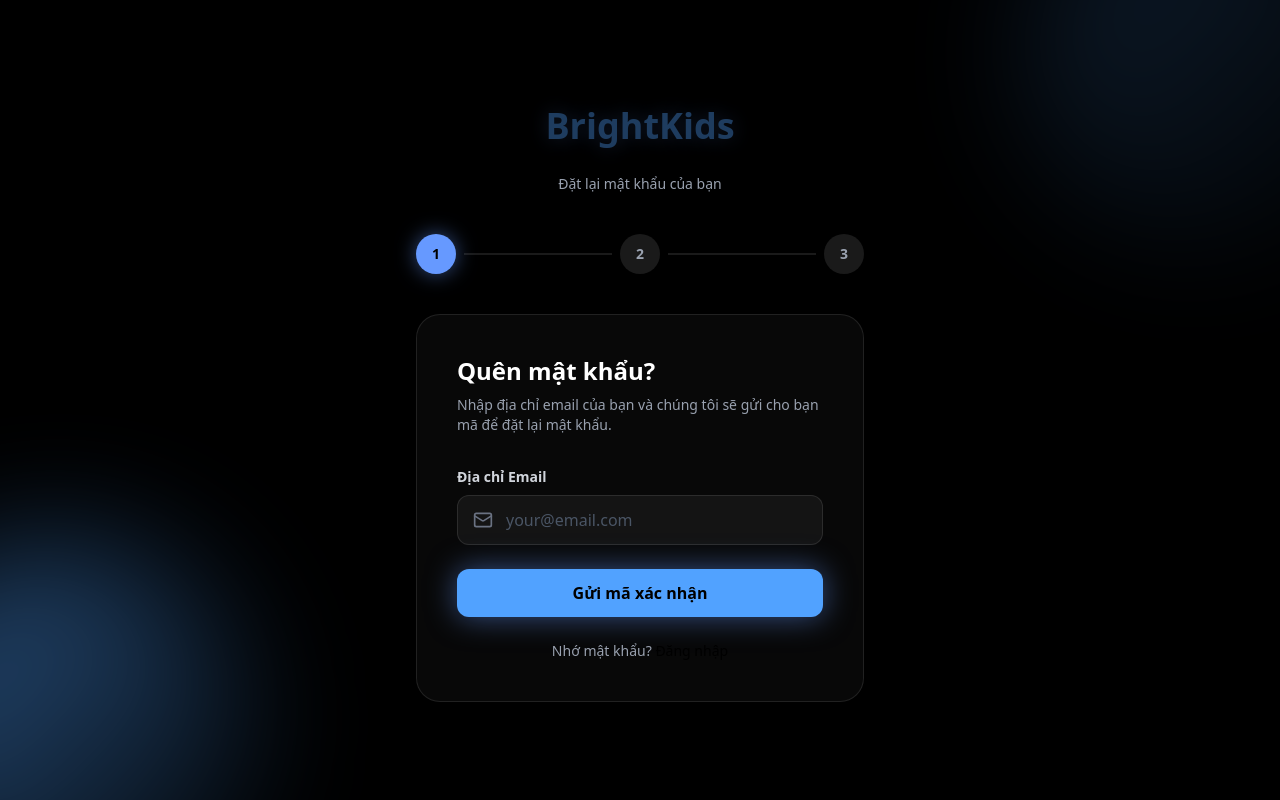
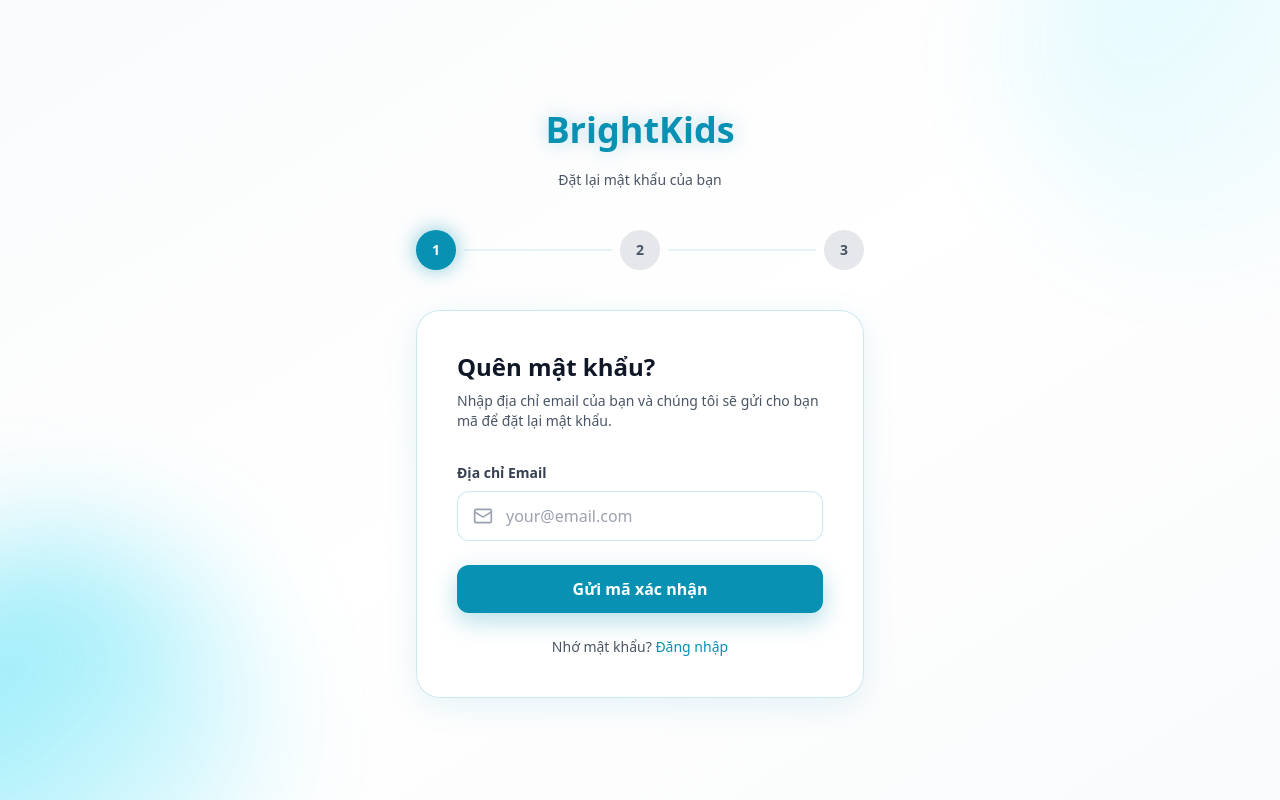
Before and after one commit to minhthienpham14395/LMS-FE, a React (Vite) app: page /forgot-password in a window 1280 px wide. Built offline with nearby package versions, Linux system fonts and the light colour scheme.

Commit message:
update forgot-password light theme

```diff
--- a/src/views/ForgotPassword.tsx
+++ b/src/views/ForgotPassword.tsx
@@ -13,6 +13,8 @@ export default function ForgotPassword() {
   const [loading, setLoading] = useState(false);
   const [errors, setErrors] = useState({});
   const [passwordStrength, setPasswordStrength] = useState(0);
+
+  const accentColor = "#0891b2"; // Teal accent color
 
   const calculatePasswordStrength = (password) => {
     let strength = 0;
@@ -128,7 +130,7 @@ export default function ForgotPassword() {
   };
 
   const getPasswordStrengthColor = () => {
-    if (passwordStrength === 0) return "bg-gray-500";
+    if (passwordStrength === 0) return "bg-gray-400";
     if (passwordStrength <= 2) return "bg-red-500";
     if (passwordStrength <= 3) return "bg-yellow-500";
     return "bg-green-500";
@@ -142,7 +144,7 @@ export default function ForgotPassword() {
   };
 
   return (
-    <div className="min-h-screen bg-black text-white flex items-center justify-center px-4 py-12 relative overflow-hidden">
+    <div className="min-h-screen bg-gradient-to-br from-gray-50 via-white to-gray-50 text-gray-900 flex items-center justify-center px-4 py-12 relative overflow-hidden">
       <style>{`
         @keyframes slideIn {
           from {
@@ -199,27 +201,33 @@ export default function ForgotPassword() {
         }
 
         .glass-effect {
-          background: rgba(255, 255, 255, 0.03);
+          background: rgba(255, 255, 255, 0.9);
+          border: 1px solid rgba(8, 145, 178, 0.2);
+          box-shadow: 0 8px 32px rgba(8, 145, 178, 0.1);
           backdrop-filter: blur(10px);
-          border: 1px solid rgba(255, 255, 255, 0.1);
         }
 
         .input-field {
-          background: rgba(255, 255, 255, 0.05);
-          border: 1px solid rgba(255, 255, 255, 0.1);
+          background: rgba(255, 255, 255, 0.95);
+          border: 1px solid rgba(8, 145, 178, 0.2);
+          color: #111827;
           transition: all 0.3s ease;
         }
 
         .input-field:focus {
           outline: none;
-          background: rgba(102, 153, 255, 0.1);
-          border-color: #6699FF;
-          box-shadow: 0 0 15px rgba(102, 153, 255, 0.3);
+          background: rgba(255, 255, 255, 1);
+          border-color: #0891b2;
+          box-shadow: 0 0 15px rgba(8, 145, 178, 0.3);
         }
 
         .input-field.error {
           border-color: #ef4444 !important;
           background-color: rgba(239, 68, 68, 0.05) !important;
+        }
+
+        .input-field::placeholder {
+          color: #9CA3AF;
         }
 
         .btn-primary {
@@ -228,11 +236,11 @@ export default function ForgotPassword() {
 
         .btn-primary:hover:not(:disabled) {
           transform: translateY(-2px);
-          box-shadow: 0 0 30px rgba(102, 153, 255, 0.6);
+          box-shadow: 0 12px 32px rgba(8, 145, 178, 0.3);
         }
 
         .btn-primary:disabled {
-          opacity: 0.5;
+          opacity: 0.6;
           cursor: not-allowed;
         }
 
@@ -240,9 +248,9 @@ export default function ForgotPassword() {
           display: inline-block;
           width: 20px;
           height: 20px;
-          border: 3px solid rgba(102, 153, 255, 0.3);
+          border: 3px solid rgba(8, 145, 178, 0.3);
           border-radius: 50%;
-          border-top-color: #6699FF;
+          border-top-color: #0891b2;
           animation: spin 1s linear infinite;
         }
 
@@ -265,18 +273,18 @@ export default function ForgotPassword() {
         }
 
         .step-indicator.active {
-          background: #6699FF;
-          color: black;
-          box-shadow: 0 0 20px rgba(102, 153, 255, 0.5);
+          background: #0891b2;
+          color: white;
+          box-shadow: 0 0 20px rgba(8, 145, 178, 0.5);
         }
 
         .step-line {
           height: 2px;
-          background: rgba(255, 255, 255, 0.1);
+          background: rgba(8, 145, 178, 0.1);
         }
 
         .step-line.active {
-          background: #6699FF;
+          background: #0891b2;
         }
 
         .success-icon {
@@ -305,7 +313,7 @@ export default function ForgotPassword() {
 
         .password-strength-bar {
           height: 4px;
-          background: rgba(255, 255, 255, 0.1);
+          background: rgba(8, 145, 178, 0.1);
           border-radius: 2px;
           margin-top: 0.5rem;
           overflow: hidden;
@@ -319,19 +327,22 @@ export default function ForgotPassword() {
       `}</style>
 
       {/* Background Elements */}
-      <div className="absolute w-96 h-96 rounded-full blur-3xl bg-gradient-to-br from-blue-400 to-transparent opacity-20 top-0 right-0 -translate-y-32 translate-x-32 float-circle"></div>
-      <div className="absolute w-96 h-96 rounded-full blur-3xl bg-gradient-to-br from-blue-400 to-transparent opacity-15 bottom-0 left-0 -translate-x-32 translate-y-32 pulse-circle"></div>
+      <div className="absolute w-96 h-96 rounded-full blur-3xl bg-gradient-to-br from-cyan-400 to-transparent opacity-15 top-0 right-0 -translate-y-32 translate-x-32 float-circle"></div>
+      <div className="absolute w-96 h-96 rounded-full blur-3xl bg-gradient-to-br from-cyan-400 to-transparent opacity-10 bottom-0 left-0 -translate-x-32 translate-y-32 pulse-circle"></div>
 
       <div className="w-full max-w-md relative z-10">
         {/* Logo */}
         <div className="text-center mb-10 container">
           <div
-            className="text-4xl font-black text-blue-400 mb-2 glow-border inline-block px-6 py-2 rounded-xl"
-            style={{ textShadow: "0 0 20px rgba(102, 153, 255, 0.5)" }}
+            className="text-4xl font-black rounded-xl px-6 py-2 inline-block"
+            style={{
+              color: "#0891b2",
+              textShadow: "0 0 20px rgba(8, 145, 178, 0.3)",
+            }}
           >
             BrightKids
           </div>
-          <p className="text-gray-400 text-sm mt-3">Đặt lại mật khẩu của bạn</p>
+          <p className="text-gray-600 text-sm mt-3">Đặt lại mật khẩu của bạn</p>
         </div>
 
         {/* Step Indicator */}
@@ -339,7 +350,7 @@ export default function ForgotPassword() {
           <div className="flex items-center justify-between mb-10 container">
             <div
               className={`step-indicator w-10 h-10 rounded-full flex items-center justify-center font-bold text-sm ${
-                step === "email" ? "active" : "bg-white/10 text-gray-400"
+                step === "email" ? "active" : "bg-gray-200 text-gray-600"
               }`}
             >
               1
@@ -353,7 +364,7 @@ export default function ForgotPassword() {
               className={`step-indicator w-10 h-10 rounded-full flex items-center justify-center font-bold text-sm ${
                 ["otp", "newpassword", "success"].includes(step)
                   ? "active"
-                  : "bg-white/10 text-gray-400"
+                  : "bg-gray-200 text-gray-600"
               }`}
             >
               2
@@ -365,7 +376,7 @@ export default function ForgotPassword() {
             ></div>
             <div
               className={`step-indicator w-10 h-10 rounded-full flex items-center justify-center font-bold text-sm ${
-                step === "success" ? "active" : "bg-white/10 text-gray-400"
+                step === "success" ? "active" : "bg-gray-200 text-gray-600"
               }`}
             >
               3
@@ -376,10 +387,10 @@ export default function ForgotPassword() {
         {/* Email Step */}
         {step === "email" && (
           <div className="glass-effect rounded-3xl p-10 container">
-            <h2 className="text-2xl font-black text-white mb-2">
+            <h2 className="text-2xl font-black text-gray-900 mb-2">
               Quên mật khẩu?
             </h2>
-            <p className="text-gray-400 text-sm mb-8">
+            <p className="text-gray-600 text-sm mb-8">
               Nhập địa chỉ email của bạn và chúng tôi sẽ gửi cho bạn mã để đặt
               lại mật khẩu.
             </p>
@@ -388,13 +399,13 @@ export default function ForgotPassword() {
               <div>
                 <label
                   htmlFor="email"
-                  className="block mb-2 text-sm font-semibold text-gray-300"
+                  className="block mb-2 text-sm font-semibold text-gray-700"
                 >
                   Địa chỉ Email
                 </label>
                 <div className="relative">
                   <Mail
-                    className="absolute left-4 top-1/2 -translate-y-1/2 text-gray-500"
+                    className="absolute left-4 top-1/2 -translate-y-1/2 text-gray-400"
                     size={20}
                   />
                   <input
@@ -403,7 +414,7 @@ export default function ForgotPassword() {
                     value={email}
                     onChange={(e) => setEmail(e.target.value)}
                     placeholder="your@email.com"
-                    className={`w-full input-field pl-12 px-4 py-3 rounded-xl text-white placeholder-gray-600 ${
+                    className={`w-full input-field pl-12 px-4 py-3 rounded-xl placeholder-gray-400 ${
                       errors.email ? "error" : ""
                     }`}
                   />
@@ -414,8 +425,11 @@ export default function ForgotPassword() {
               <button
                 type="submit"
                 disabled={loading}
-                className="w-full btn-primary bg-blue-400 hover:bg-blue-500 text-black font-black py-3 rounded-xl transition-all disabled:opacity-50 disabled:cursor-not-allowed flex items-center justify-center gap-2"
-                style={{ boxShadow: "0 0 30px rgba(102, 153, 255, 0.5)" }}
+                className="w-full btn-primary text-white font-black py-3 rounded-xl transition-all disabled:opacity-60 disabled:cursor-not-allowed flex items-center justify-center gap-2"
+                style={{
+                  backgroundColor: "#0891b2",
+                  boxShadow: "0 8px 24px rgba(8, 145, 178, 0.3)",
+                }}
               >
                 {loading ? (
                   <>
@@ -427,11 +441,12 @@ export default function ForgotPassword() {
                 )}
               </button>
 
-              <p className="text-center text-gray-400 text-sm">
+              <p className="text-center text-gray-600 text-sm">
                 Nhớ mật khẩu?{" "}
                 <Link
                   to="/login"
-                  className="text-blue-400 font-black hover:text-blue-300 transition-colors"
+                  className="font-black transition-colors"
+                  style={{ color: "#0891b2" }}
                 >
                   Đăng nhập
                 </Link>
@@ -445,23 +460,26 @@ export default function ForgotPassword() {
           <div className="glass-effect rounded-3xl p-10 container">
             <button
               onClick={() => setStep("email")}
-              className="flex items-center gap-2 text-gray-400 hover:text-blue-400 transition-colors mb-6 font-semibold"
+              className="flex items-center gap-2 transition-colors mb-6 font-semibold"
+              style={{ color: "#0891b2" }}
             >
               <ArrowLeft size={18} />
               Quay lại
             </button>
 
-            <h2 className="text-2xl font-black text-white mb-2">
+            <h2 className="text-2xl font-black text-gray-900 mb-2">
               Xác nhận email
             </h2>
-            <p className="text-gray-400 text-sm mb-8">
+            <p className="text-gray-600 text-sm mb-8">
               Chúng tôi đã gửi mã xác nhận 6 chữ số đến{" "}
-              <span className="text-blue-400 font-semibold">{email}</span>
+              <span style={{ color: "#0891b2" }} className="font-semibold">
+                {email}
+              </span>
             </p>
 
             <form onSubmit={handleVerifyOTP} className="space-y-6">
               <div>
-                <label className="block mb-4 text-sm font-semibold text-gray-300">
+                <label className="block mb-4 text-sm font-semibold text-gray-700">
                   Nhập mã xác nhận
                 </label>
                 <div className="flex gap-2 justify-center">
@@ -484,12 +502,13 @@ export default function ForgotPassword() {
               </div>
 
               <div className="text-center">
-                <p className="text-gray-400 text-sm mb-3">
+                <p className="text-gray-600 text-sm mb-3">
                   Không nhận được mã?
                 </p>
                 <button
                   type="button"
-                  className="text-blue-400 font-semibold hover:text-blue-300 transition-colors text-sm"
+                  className="font-semibold transition-colors text-sm"
+                  style={{ color: "#0891b2" }}
                 >
                   Gửi lại mã
                 </button>
@@ -498,8 +517,11 @@ export default function ForgotPassword() {
               <button
                 type="submit"
                 disabled={loading}
-                className="w-full btn-primary bg-blue-400 hover:bg-blue-500 text-black font-black py-3 rounded-xl transition-all disabled:opacity-50 disabled:cursor-not-allowed flex items-center justify-center gap-2"
-                style={{ boxShadow: "0 0 30px rgba(102, 153, 255, 0.5)" }}
+                className="w-full btn-primary text-white font-black py-3 rounded-xl transition-all disabled:opacity-60 disabled:cursor-not-allowed flex items-center justify-center gap-2"
+                style={{
+                  backgroundColor: "#0891b2",
+                  boxShadow: "0 8px 24px rgba(8, 145, 178, 0.3)",
+                }}
               >
                 {loading ? (
                   <>
@@ -519,16 +541,17 @@ export default function ForgotPassword() {
           <div className="glass-effect rounded-3xl p-10 container">
             <button
               onClick={() => setStep("otp")}
-              className="flex items-center gap-2 text-gray-400 hover:text-blue-400 transition-colors mb-6 font-semibold"
+              className="flex items-center gap-2 transition-colors mb-6 font-semibold"
+              style={{ color: "#0891b2" }}
             >
               <ArrowLeft size={18} />
               Quay lại
             </button>
 
-            <h2 className="text-2xl font-black text-white mb-2">
+            <h2 className="text-2xl font-black text-gray-900 mb-2">
               Đặt mật khẩu mới
             </h2>
-            <p className="text-gray-400 text-sm mb-8">
+            <p className="text-gray-600 text-sm mb-8">
               Nhập mật khẩu mới của bạn. Hãy chắc chắn nó mạnh và dễ nhớ.
             </p>
 
@@ -537,7 +560,7 @@ export default function ForgotPassword() {
               <div>
                 <label
                   htmlFor="newPassword"
-                  className="block mb-2 text-sm font-semibold text-gray-300"
+                  className="block mb-2 text-sm font-semibold text-gray-700"
                 >
                   Mật khẩu mới
                 </label>
@@ -553,14 +576,15 @@ export default function ForgotPassword() {
                       );
                     }}
                     placeholder="••••••••"
-                    className={`w-full input-field px-4 py-3 rounded-xl text-white placeholder-gray-600 pr-12 ${
+                    className={`w-full input-field px-4 py-3 rounded-xl placeholder-gray-400 pr-12 ${
                       errors.newPassword ? "error" : ""
                     }`}
                   />
                   <button
                     type="button"
                     onClick={() => setShowPassword(!showPassword)}
-                    className="absolute right-4 top-1/2 -translate-y-1/2 text-gray-400 hover:text-blue-400 transition-colors"
+                    className="absolute right-4 top-1/2 -translate-y-1/2 text-gray-400 transition-colors"
+                    style={{ color: "#0891b2" }}
                   >
                     {showPassword ? <EyeOff size={20} /> : <Eye size={20} />}
                   </button>
@@ -573,15 +597,15 @@ export default function ForgotPassword() {
                         style={{ width: `${(passwordStrength / 5) * 100}%` }}
                       ></div>
                     </div>
-                    <p className="text-xs text-gray-400 mt-1">
+                    <p className="text-xs text-gray-600 mt-1">
                       Độ mạnh:{" "}
                       <span
                         className={`${
                           passwordStrength <= 2
-                            ? "text-red-400"
+                            ? "text-red-600"
                             : passwordStrength <= 3
-                            ? "text-yellow-400"
-                            : "text-green-400"
+                            ? "text-yellow-600"
+                            : "text-green-600"
                         }`}
                       >
                         {getPasswordStrengthText()}
@@ -598,7 +622,7 @@ export default function ForgotPassword() {
               <div>
                 <label
                   htmlFor="confirmPassword"
-                  className="block mb-2 text-sm font-semibold text-gray-300"
+                  className="block mb-2 text-sm font-semibold text-gray-700"
                 >
                   Xác nhận mật khẩu
                 </label>
@@ -609,14 +633,15 @@ export default function ForgotPassword() {
                     value={confirmPassword}
                     onChange={(e) => setConfirmPassword(e.target.value)}
                     placeholder="••••••••"
-                    className={`w-full input-field px-4 py-3 rounded-xl text-white placeholder-gray-600 pr-12 ${
+                    className={`w-full input-field px-4 py-3 rounded-xl placeholder-gray-400 pr-12 ${
                       errors.confirmPassword ? "error" : ""
                     }`}
                   />
                   <button
                     type="button"
                     onClick={() => setShowConfirmPassword(!showConfirmPassword)}
-                    className="absolute right-4 top-1/2 -translate-y-1/2 text-gray-400 hover:text-blue-400 transition-colors"
+                    className="absolute right-4 top-1/2 -translate-y-1/2 text-gray-400 transition-colors"
+                    style={{ color: "#0891b2" }}
                   >
                     {showConfirmPassword ? (
                       <EyeOff size={20} />
@@ -633,8 +658,11 @@ export default function ForgotPassword() {
               <button
                 type="submit"
                 disabled={loading}
-                className="w-full btn-primary bg-blue-400 hover:bg-blue-500 text-black font-black py-3 rounded-xl transition-all disabled:opacity-50 disabled:cursor-not-allowed flex items-center justify-center gap-2"
-                style={{ boxShadow: "0 0 30px rgba(102, 153, 255, 0.5)" }}
+                className="w-full btn-primary text-white font-black py-3 rounded-xl transition-all disabled:opacity-60 disabled:cursor-not-allowed flex items-center justify-center gap-2"
+                style={{
+                  backgroundColor: "#0891b2",
+                  boxShadow: "0 8px 24px rgba(8, 145, 178, 0.3)",
+                }}
               >
                 {loading ? (
                   <>
@@ -654,14 +682,14 @@ export default function ForgotPassword() {
           <div className="glass-effect rounded-3xl p-10 text-center container">
             <div className="success-icon mb-6 flex justify-center">
               <div className="w-20 h-20 bg-gradient-to-br from-green-400 to-green-500 rounded-full flex items-center justify-center">
-                <CheckCircle size={48} className="text-black" />
+                <CheckCircle size={48} className="text-white" />
               </div>
             </div>
 
-            <h2 className="text-2xl font-black text-white mb-3">
+            <h2 className="text-2xl font-black text-gray-900 mb-3">
               Mật khẩu đã đặt lại thành công!
             </h2>
-            <p className="text-gray-400 text-sm mb-8">
+            <p className="text-gray-600 text-sm mb-8">
               Bạn có thể đăng nhập ngay bây giờ với mật khẩu mới của mình.
             </p>
 
@@ -671,8 +699,11 @@ export default function ForgotPassword() {
                 e.preventDefault();
                 window.location.href = "/login";
               }}
-              className="w-full btn-primary bg-blue-400 hover:bg-blue-500 text-black font-black py-3 rounded-xl transition-all inline-block"
-              style={{ boxShadow: "0 0 30px rgba(102, 153, 255, 0.5)" }}
+              className="w-full btn-primary text-white font-black py-3 rounded-xl transition-all inline-block"
+              style={{
+                backgroundColor: "#0891b2",
+                boxShadow: "0 8px 24px rgba(8, 145, 178, 0.3)",
+              }}
             >
               Quay lại Đăng nhập
             </a>
```
